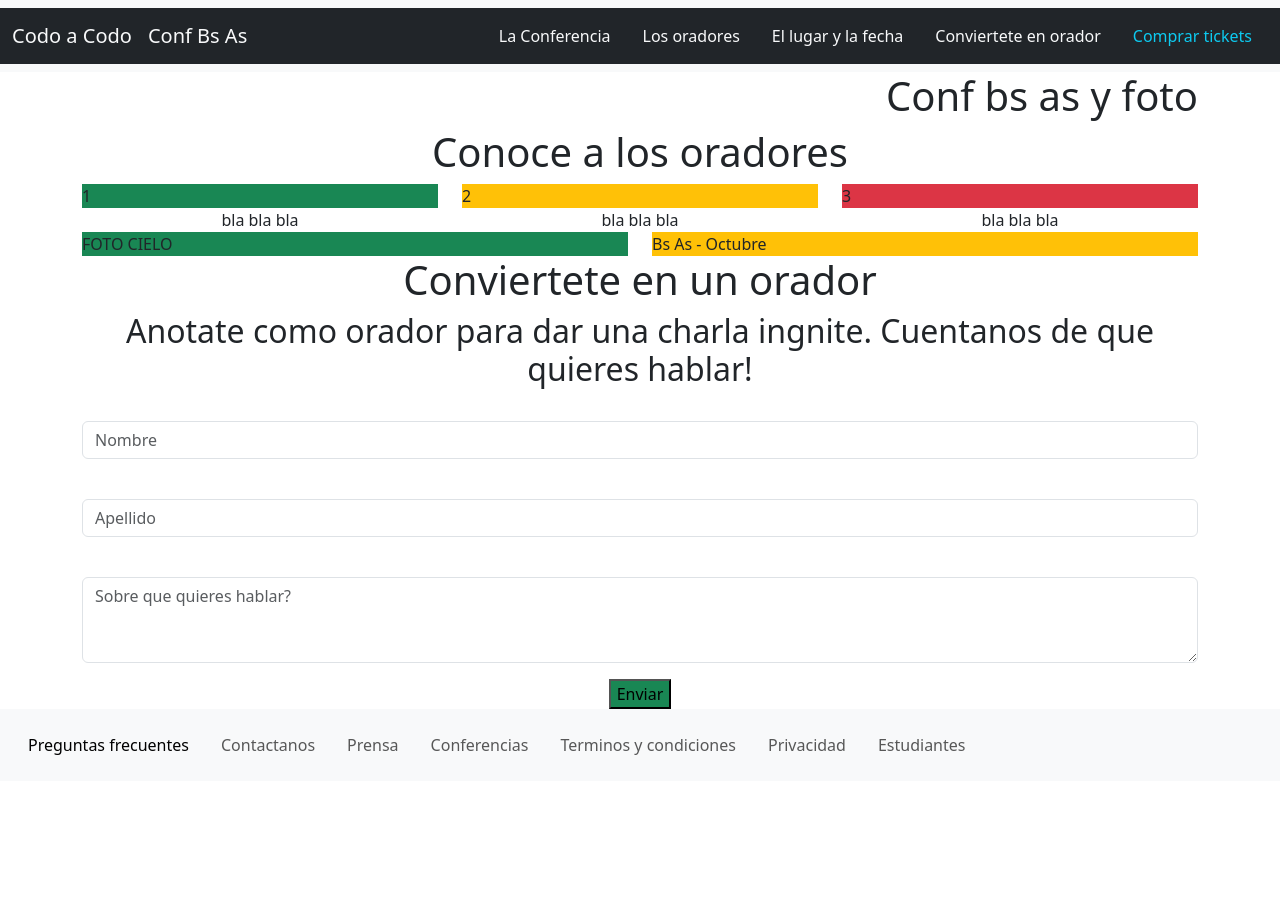
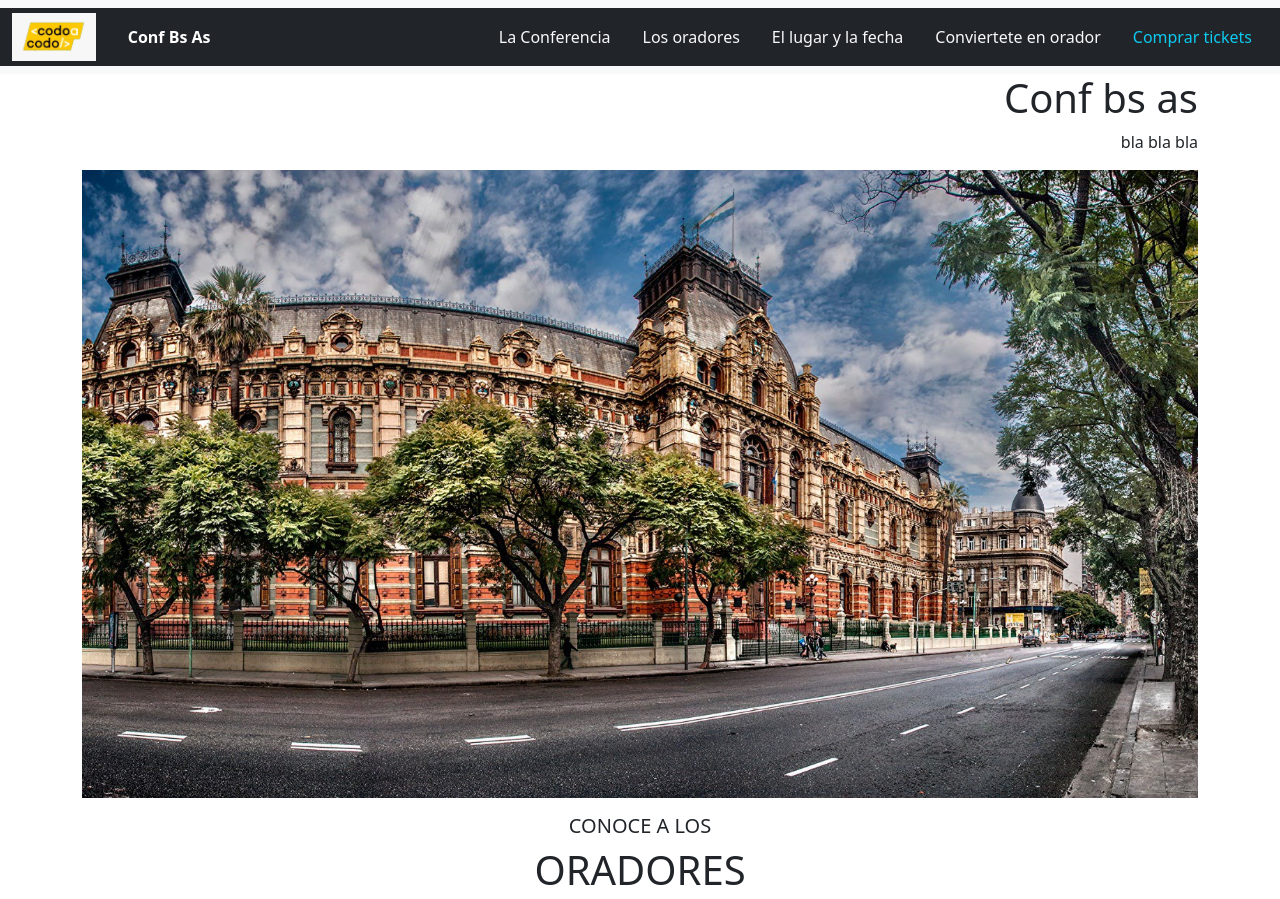
Before and after one commit to agosmay/Bootstrap, a plain HTML site: page index.html in a window 1280 px wide. Shown: the top 899 px of the page. Before the commit the page ends 800 px from the top, so only its background shows below. Drawn offline with nearby package versions, Linux system fonts and the light colour scheme.

Commit message:
pictures added and styling

```diff
--- a/index.html
+++ b/index.html
@@ -4,12 +4,15 @@
     <meta charset="utf-8">
     <meta name="viewport" content="width=device-width, initial-scale=1">
     <title>Bootstrap demo</title>
+
     <link href="https://cdn.jsdelivr.net/npm/bootstrap@5.3.0-alpha2/dist/css/bootstrap.min.css" rel="stylesheet" integrity="sha384-aFq/bzH65dt+w6FI2ooMVUpc+21e0SRygnTpmBvdBgSdnuTN7QbdgL+OapgHtvPp" crossorigin="anonymous">
+	<link href="./style.css" rel="stylesheet">
   </head>
   <body>
     <nav class="navbar navbar-expand-lg bg-body-tertiary">
 	  <div class="container-fluid text-bg-dark">
-		<a class="navbar-brand text-light" href="#">Codo a Codo<span class="p-3">Conf Bs As</span></a>
+		<a class="navbar-brand text-light" href="https://buenosaires.gob.ar/inicio/"><img src="./img/CodoaCodo.jpg" class="logoCodo" alt="Logo Codo a Codo"></a>
+		<span class="p-3"><strong>Conf Bs As</strong></span>
 
 		<button class="navbar-toggler bg-light" type="button" data-bs-toggle="collapse" data-bs-target="#navbarText" aria-controls="navbarText" aria-expanded="false" aria-label="Toggle navigation">
 		  <span class="navbar-toggler-icon"></span>
@@ -20,46 +23,81 @@
 			  <a class="nav-link active" aria-current="page" href="#"></a>
 			</li>
 		  </ul>
-
+		  <a href="#">
 		  <span class="navbar-text p-3 link-light">
 			La Conferencia
 		  </span>
+		  </a>
+		  <a href="#">
 		  <span class="navbar-text p-3 link-light">
 			Los oradores
 		  </span>
+		  </a>
+		  <a href="#">
 		  <span class="navbar-text p-3 link-light">
 			El lugar y la fecha
 		  </span>
+		  </a>
+		  <a href="#">
 		  <span class="navbar-text p-3 link-light">
 			Conviertete en orador
 		  </span>
+		  </a>
+		  <a href="#">
 		  <span class="navbar-text p-3 link-info">
 			Comprar tickets
 		  </span>
+		  </a>
 
 		</div>
 	  </div>
 	</nav>
 	<header class="container">
+			<div>
 
-			<h1 class="text-end">Conf bs as y foto</h1>
+			<h1 class="text-end">Conf bs as</h1>
+			<p class="text-end">bla bla bla</p>
+			<img class="portada" src="./img/EdificioPortada.jpg" alt="building">
+			</div>
 
 	</header>
 	<main>
-		<section class="container">
-			<h1 class="text-center">Conoce a los oradores</h1>
+		<section class="container p-3">
+			<h5 class="text-center">CONOCE A LOS</h5>
+			<h1 class="text-center">ORADORES</h1>
 			<div class="row">
 					<div class="col-sm-12 col-md-4">
-						<div class="bg-success">1</div>
-						<div class="text-center">bla bla bla</div>
+						<img class="personaje" src="./img/SteveJobs.jpg" alt="Steve Jobs">
+						<div class="p-3 border-personaje">
+							<button type="button" class="btn btn-warning ">Javascript</button>
+							<button type="button" class="btn btn-primary ">React</button>
+							<h2>Steve Jobs</h2>
+							<p>Lorem ipsum dolor sit amet, consectetur adipiscing elit, sed do eiusmod tempor incididunt ut labore et dolore magna aliqua.
+							Ut enim ad minim veniam, quis nostrud exercitation ullamco laboris nisi ut aliquip ex ea commodo consequat. Duis aute irure dolor
+							in reprehenderit in voluptate velit esse cillum dolore eu fugiat nulla pariatur.</p>
+						</div>
 					</div>
 					<div class="col-sm-12 col-md-4">
-						<div class="bg-warning">2</div>
-						<div class="text-center">bla bla bla</div>
+						<img class="personaje" src="./img/BillGates.jpg" alt="Bill Gates">
+						<div class="p-3 border-personaje">
+							<button type="button" class="btn btn-warning ">Javascript</button>
+							<button type="button" class="btn btn-primary ">React</button>
+							<h2>Bill Gates</h2>
+							<p>Lorem ipsum dolor sit amet, consectetur adipiscing elit, sed do eiusmod tempor incididunt ut labore et dolore magna aliqua.
+							Ut enim ad minim veniam, quis nostrud exercitation ullamco laboris nisi ut aliquip ex ea commodo consequat. Duis aute irure dolor
+							in reprehenderit in voluptate velit esse cillum dolore eu fugiat nulla pariatur.</p>
+						</div>
 					</div>
 					<div class="col-sm-12 col-md-4">
-						<div class="bg-danger">3</div>
-						<div class="text-center">bla bla bla</div>
+						<img class="personaje" src="./img/Madame.jpg" alt="Madame">
+						<div class="p-3 border-personaje">
+							<button type="button" class="btn btn-secondary ">Negocios</button>
+							<button type="button" class="btn btn-danger ">Startups</button>
+							<h2>Ada Lovelace</h2>
+							<p>Lorem ipsum dolor sit amet, consectetur adipiscing elit, sed do eiusmod tempor incididunt ut labore et dolore magna aliqua.
+							Ut enim ad minim veniam, quis nostrud exercitation ullamco laboris nisi ut aliquip ex ea commodo consequat. Duis aute irure dolor
+							in reprehenderit in voluptate velit esse cillum dolore eu fugiat nulla pariatur.</p>
+						</div>
 					</div>
 			</div>
 		</section>
@@ -68,17 +106,28 @@
 
 				<div class="row">
 						<div class="col-sm-12 col-md-6">
-							<div class="bg-success">FOTO CIELO</div>
+							<div class="bg-success"><img class="beach" src="./img/SkyBeach.jpg" alt="Beach"></div>
 						</div>
 						<div class="col-sm-12 col-md-6">
-							<div class="bg-warning">Bs As - Octubre</div>
+							<div class="bg-dark text-light beach p-2">
+
+								<h3>Bs As - Octubre</h3>
+								<p>Buenos Aires es la provincia y localidad mas grande del estado de Argentina, en los Estados Unidos.
+								Honolulu es la mas surena de entre las principales ciudades estadounidenses. Aunque el nombre de Honolulu
+								se refiere al area urbana en la costa sureste de la isla de Oahu, la ciudad y el condado de Honolulu han formado
+								una ciudad-condado consolidada que cubre toda la ciudad (aproximadamente 600km2 de superficie).</p>
+								<button type="button" class="btn btn-outline-light"><a href="https://es.wikipedia.org/wiki/Honolulu">Conoce mas</a></button>
+
+
+							</div>
 						</div>
 				</div>
 
 		</section>
-		<section class="container text-center">
-			<h1>Conviertete en un orador</h1>
-			<h2>Anotate como orador para dar una charla ingnite. Cuentanos de que quieres hablar!</h2>
+		<section class="container text-center p-3">
+			<h5 class="text-center">CONVIERTETE EN UN</h5>
+			<h1 class="text-center">ORADOR</h1>
+			<P>Anotate como orador para dar una <span style="text-decoration: underline;">charla ingnite</span>. Cuentanos de que quieres hablar!</P>
 			<form action="" method="POST">
 				<div class="mb-3">
 				  <label for="nombre" class="form-label"></label>
@@ -92,7 +141,9 @@
 				  <label for="descripcion" class="form-label"></label>
 				  <textarea class="form-control" id="descripcion" name="descripcion" id="descripcion" placeholder="Sobre que quieres hablar?" rows="3"></textarea>
 				</div>
-				<button type="submit" class="bg-success">Enviar</button>
+
+					<button type="submit" class="bg-success">Enviar</button>
+
 			</form>
 		</section>
 	</main>
--- /dev/null
+++ b/style.css
@@ -0,0 +1,27 @@
+.personaje,
+.portada,
+.beach
+{
+	width: 100%;
+	height: auto;
+
+
+}
+
+.logoCodo {
+	height: 3rem;
+}
+
+a {
+	text-decoration: none!important;
+}
+
+.border-personaje {
+	border: 1px solid grey;
+
+}
+
+.beach {
+	height: 100%;
+
+}
```
Also changed, not shown: img/BillGates.jpg (added), img/CodoaCodo.jpg (added), img/EdificioPortada.jpg (added), img/IMG-20230327-WA0006.jpg (added), img/IMG-20230327-WA0008.jpg (added), img/Madame.jpg (added), img/Obelisco.jpg (added), img/SkyBeach.jpg (added), img/SteveJobs.jpg (added).
